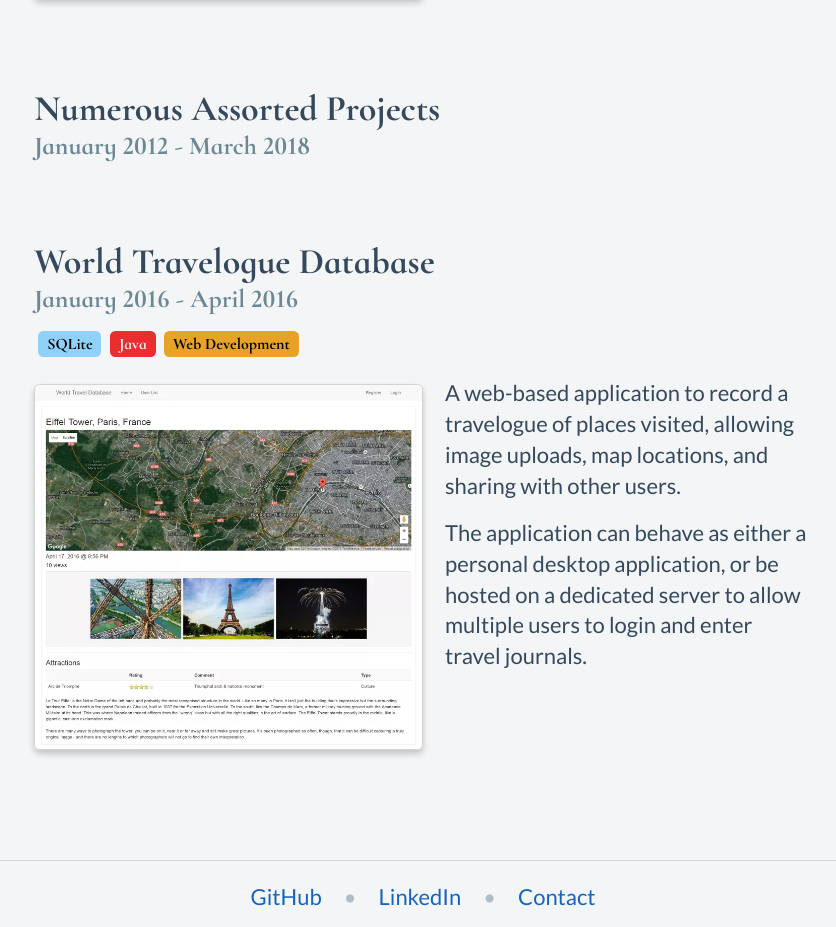
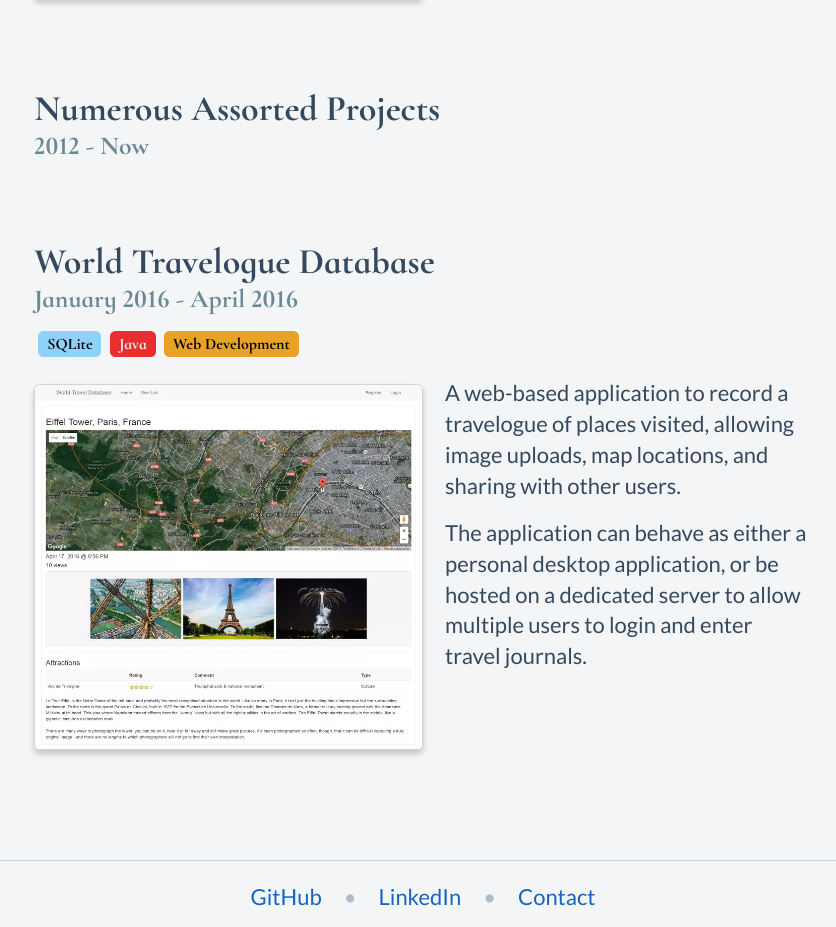
Before and after one commit to Nickardson/nickardson.github.io, a Nuxt app: page /work in a window 1280 px wide. Shown: the part 925-1852 px from the top of the page, without its empty margins (217-1053 px from the left). Built offline with nearby package versions, Linux system fonts and the light colour scheme.

Commit message:
Fix date format on old IE using strings, it's probably better this way.

```diff
--- a/pages/work.vue
+++ b/pages/work.vue
@@ -133,12 +133,6 @@ export default {
       }
 
       return value
-        .map(v =>
-          v.toLocaleString("en-US", {
-            month: "long",
-            year: "numeric"
-          })
-        )
         .join(" - ");
     }
   },
@@ -148,7 +142,7 @@ export default {
         {
           name: "CodeCraft Partner Community",
 
-          time: [new Date(2018, 1 - 1), new Date(2018, 4 - 1)],
+          time: ['January 2018', 'April 2018'],
 
           badges: [
             {
@@ -179,12 +173,12 @@ export default {
 
         {
           name: "Numerous Assorted Projects",
-          time: [new Date(2012, 1 - 1), new Date(Date.now())]
+          time: ['2012', 'Now']
         },
 
         {
           name: "World Travelogue Database",
-          time: [new Date(2016, 1 - 1), new Date(2016, 4 - 1)],
+          time: ['January 2016', 'April 2016'],
           badges: [
             { name: "SQLite" },
             { name: "Java" },
```
